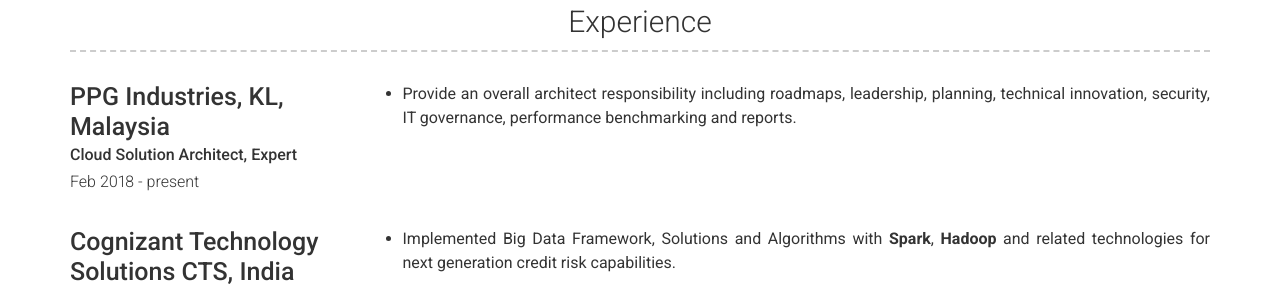
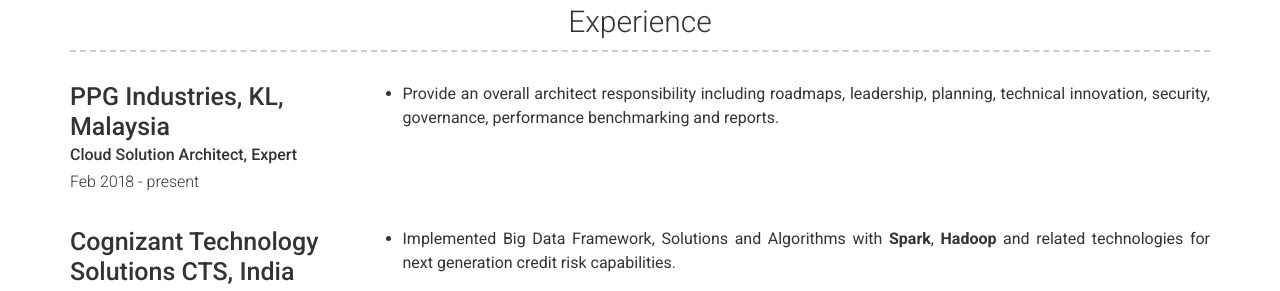
Before and after one commit to mohd-hasnain/mohd-hasnain.github.io, a Jekyll site: the page built from index.md, in a window 1280 px wide and 900 px high, scrolled down 996 px. Shown: the part 176-467 px from the top of the window. Built offline with Jekyll 4.4.1, drawn with Linux system fonts in a browser that asks for light colours; nearby versions of some CDN libraries.

```diff
--- a/_data/experience.yml
+++ b/_data/experience.yml
@@ -6,8 +6,7 @@
   #quote: >
   # A global supplier of paints, coatings, and specialty materials.
   description: | # this will include new lines to allow paragraphs
-    - Provide an overall architect responsibility including roadmaps, leadership, planning, technical innovation, security,
-    IT governance, performance benchmarking and reports.
+    - Provide an overall architect responsibility including roadmaps, leadership, planning, technical innovation, security, governance, performance benchmarking and reports.
 
 - company:  Cognizant Technology Solutions CTS, India
   #link: https://www.cognizant.com/
@@ -34,7 +33,6 @@
 
     - **Installation** and **configuration** of multi node Hadoop cluster including patches, updates, version upgrades etc.
 
-    - Being **Key SME** for Pricing and Forecasting applications was responsible to recommend best price,
-    plan/execution for holiday sales and create various sales forecasting reports.
+    - Being **Key SME** for Pricing and Forecasting applications was responsible to recommend best price, plan/execution for holiday sales and create various sales forecasting reports.
 
     - Responsible for DB2 database administration, performance tuning and sizing for SCM domain.
```
